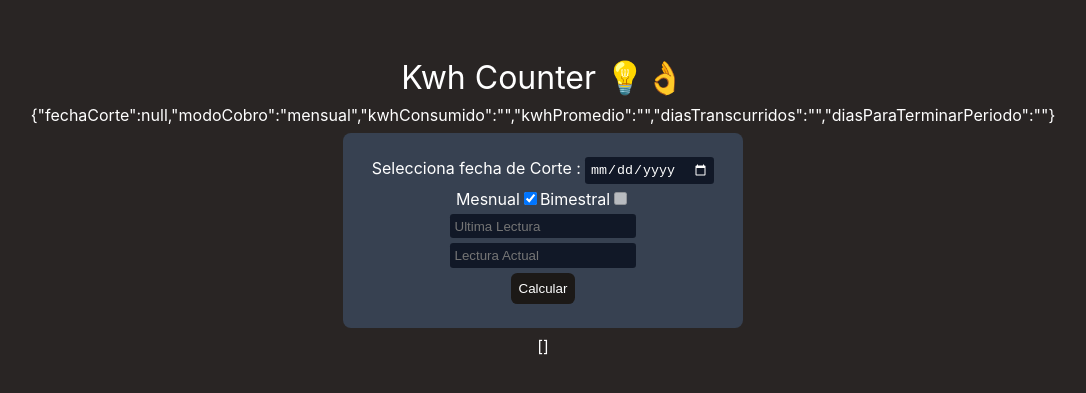
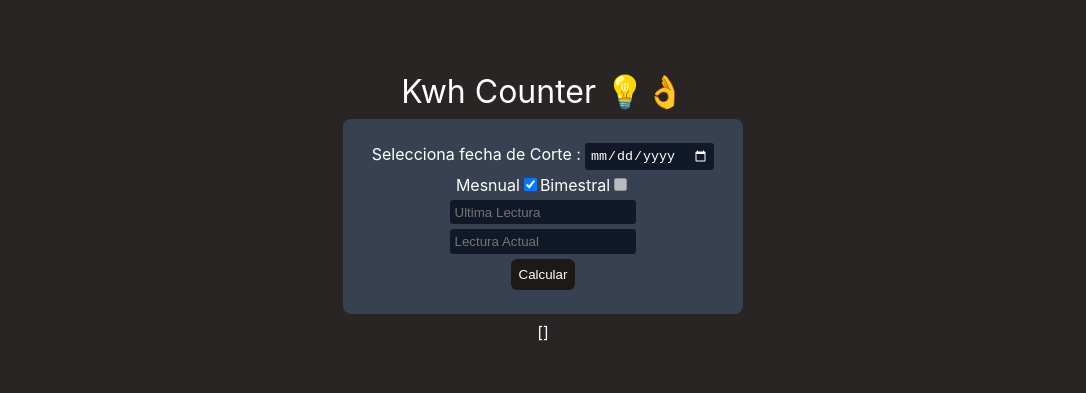
Before and after one commit to sergiosp8/kwh-counter, a React (Vite) app: page / in a window 1280 px wide. Shown: the part 193-586 px from the top of the page, without its empty margins (97-1183 px from the left). Built offline with nearby package versions, Linux system fonts and the light colour scheme.

Commit message:
se limpio el Archivo App.tsx

```diff
--- a/src/App.tsx
+++ b/src/App.tsx
@@ -25,7 +25,6 @@ function App() {
     <div className="App">
       <div className="container">
         <h1>Kwh Counter 💡👌</h1>
-        {JSON.stringify(kwhCounterEntidad)}
         <FormKwhCounter actualizarKwhCounterEntidad={actualizarKwhCounterEntidad} />
         {kwhCounterEntidad.fechaCorte && (
           <CardKwhCounter
```
